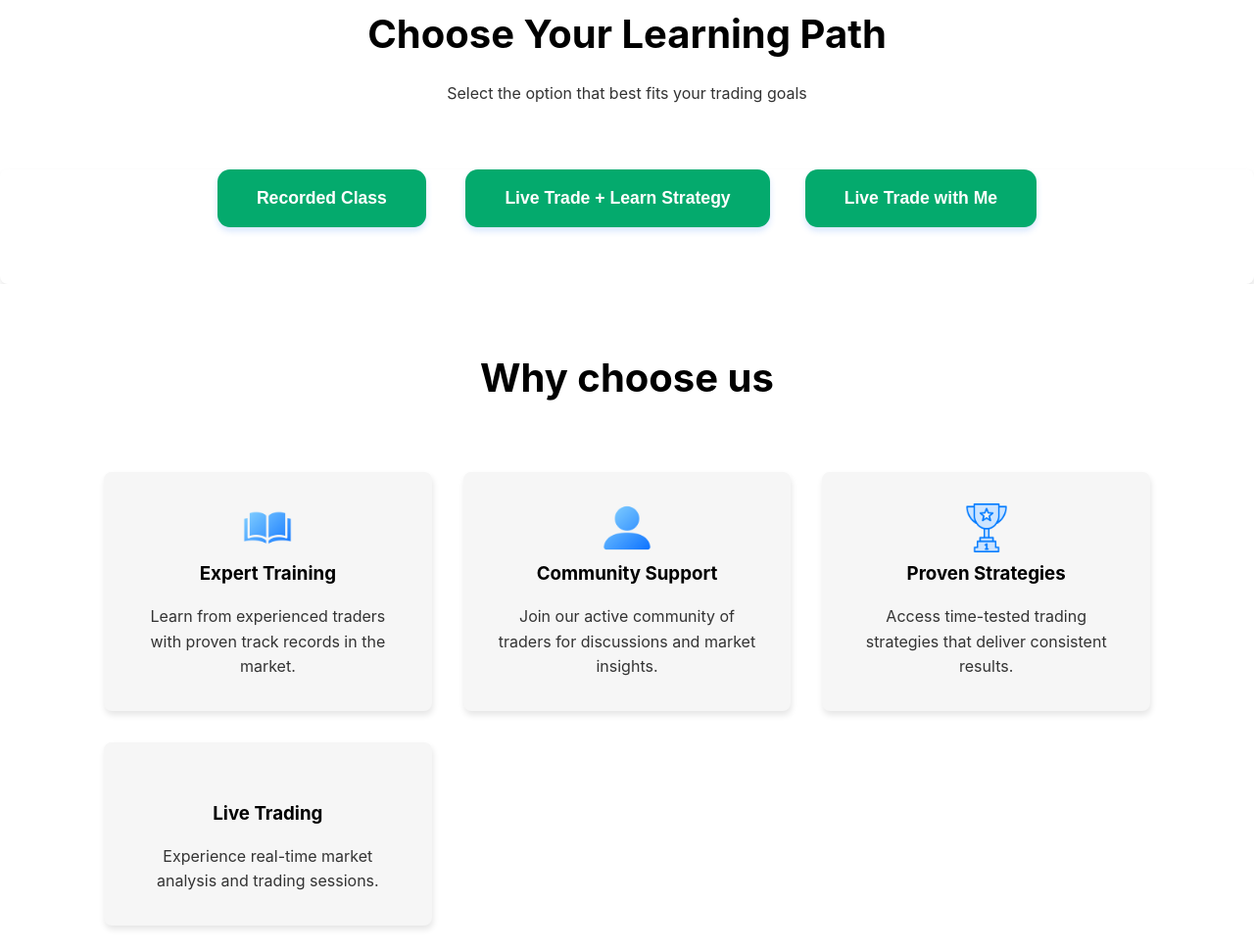
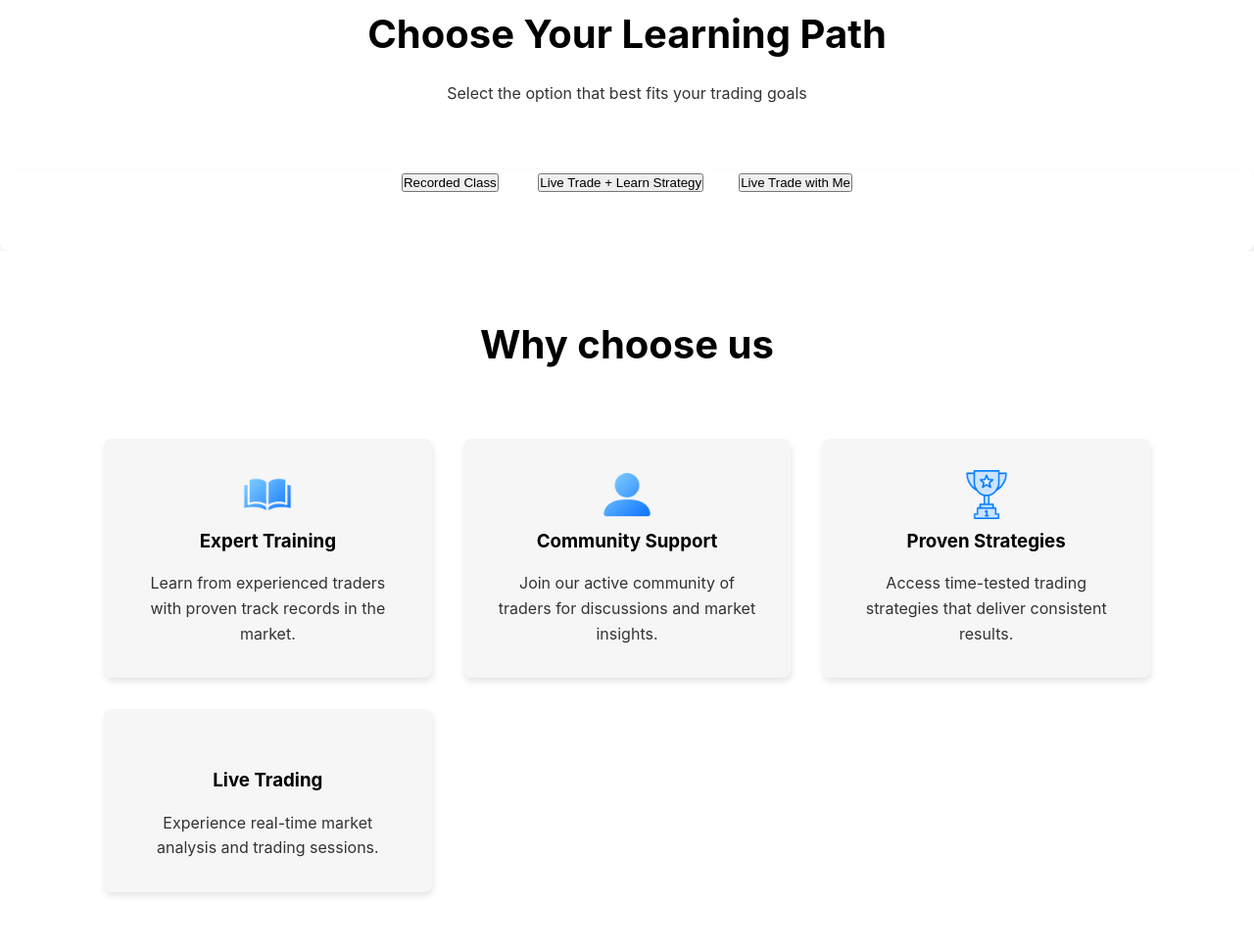
Before and after one commit to vickybobbytrader/TraderBobbyResponsiveSite, a website built with Vite: page index.html in a window 1280 px wide. Shown: the part 2183-3153 px from the top of the page at 98% size. Built offline with nearby package versions, Linux system fonts and the light colour scheme; files whose address does not match are found by name.

Commit message:
Update style.css

```diff
--- a/style.css
+++ b/style.css
@@ -344,23 +344,6 @@ body {
     box-shadow: 0 8px 12px rgba(59, 130, 246, 0.3);
 }
 
-.mentor-ctab {
-    background: #04AA6D;
-    color: white;
-    border: none;
-    padding: 1.2rem 2.5rem;
-    border-radius: 0.8rem;
-    font-size: 1.1rem;
-    font-weight: 600;
-    cursor: pointer;
-    transition: all 0.3s ease;
-    box-shadow: 0 4px 6px rgba(59, 130, 246, 0.2);
-}
-
-.mentor-ctab:hover {
-    transform: translateY(-2px);
-    box-shadow: 4px 8px 12px rgba(59, 212, 246, 0.3);
-}
 /* Footer Styles */
 .footer {
     background: linear-gradient(180deg, #1a1a1a 0%, #2d3748 100%);
```
